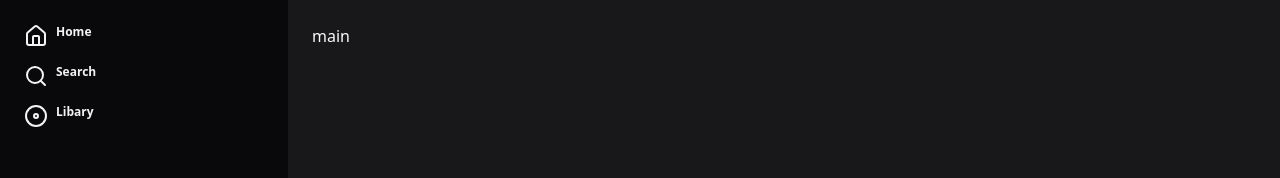
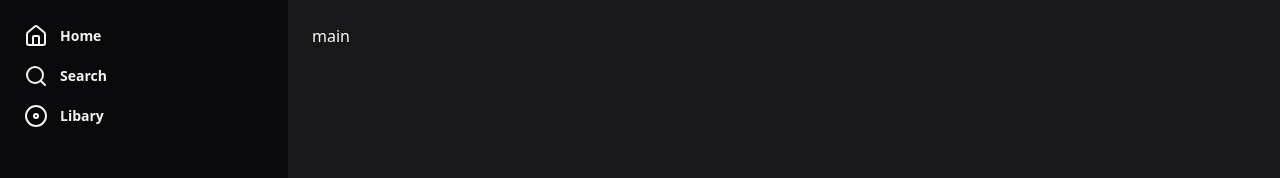
Before and after one commit to alisonadriel/nulify, a Next.js app: page / in a window 1280 px wide. Shown: the top 178 px of the page. Built offline with nearby package versions, Linux system fonts and the light colour scheme.

Commit message:
style: centering icons

```diff
--- a/src/app/page.tsx
+++ b/src/app/page.tsx
@@ -6,15 +6,15 @@ export default function Home() {
         <div className="flex flex-1">
         <aside className="w-72 bg-zinc-950 p-6">
           <nav className="space-y-4">
-            <a href="" className="flex itens-center gap-2 text-xs font-semibold text-zinc-100">
+            <a href="" className="flex items-center gap-3 text-sm font-semibold text-zinc-100">
               <HomeScreen/>
               Home
             </a>
-            <a href=""className="flex itens-center gap-2 text-xs font-semibold text-zinc-100">
+            <a href=""className="flex items-center gap-3 text-sm font-semibold text-zinc-100">
             <Search/>
               Search
             </a>
-            <a href=""className="flex itens-center gap-2 text-xs font-semibold text-zinc-100">
+            <a href=""className="flex items-center gap-3 text-sm font-semibold text-zinc-100">
               <Disc/>
               Libary
             </a>
```
